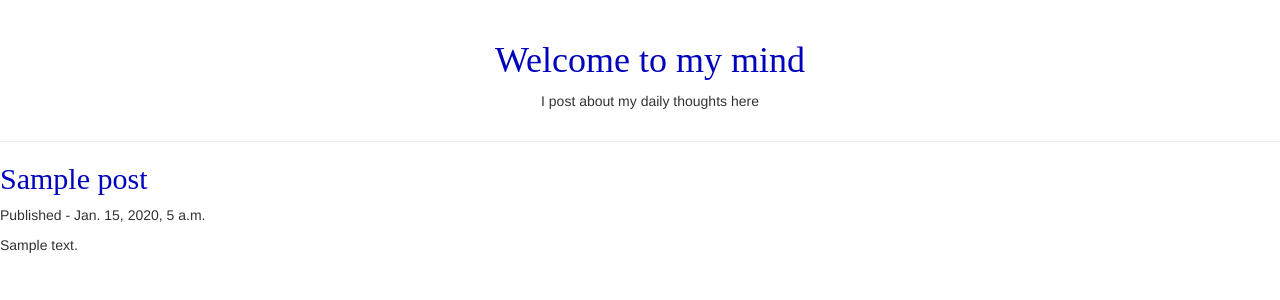
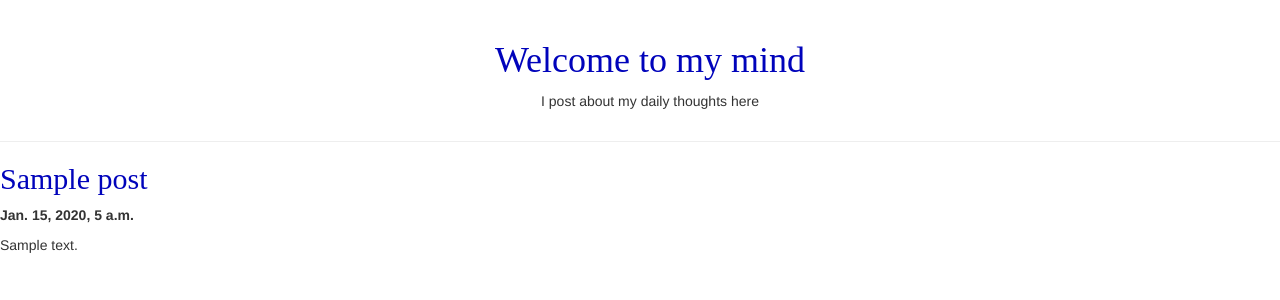
Before and after one commit to fredlcho/djangogirls_tutorial, a Django app: template blog/templates/blog/post_list.html in a window 1280 px wide. Shown: the top 300 px of the page. Run offline with Django 3.2, Linux system fonts and the light colour scheme; tables that the repository leaves empty hold one stand-in row (values such as "Sample post"); the template is opened without the code that fills it: values that come from a table or form of the project are taken from there, most other values are stand-ins (such as "Sample title", 1, 10 or a date in 2020); some libraries are stand-ins or nearby versions.

Commit message:
bold style published date

```diff
--- a/blog/templates/blog/post_list.html
+++ b/blog/templates/blog/post_list.html
@@ -5,7 +5,7 @@
 {%for x in post%}
 <div class = "post">
 <h2><a href= "">{{x.title}}</a></h2>
-<p>Published - {{x.published_date}}</p>
+<p><b>{{x.published_date}}</b></p>
 <p>{{x.text|linebreaksbr}}</p>
 </div>
 {%endfor%}
```
